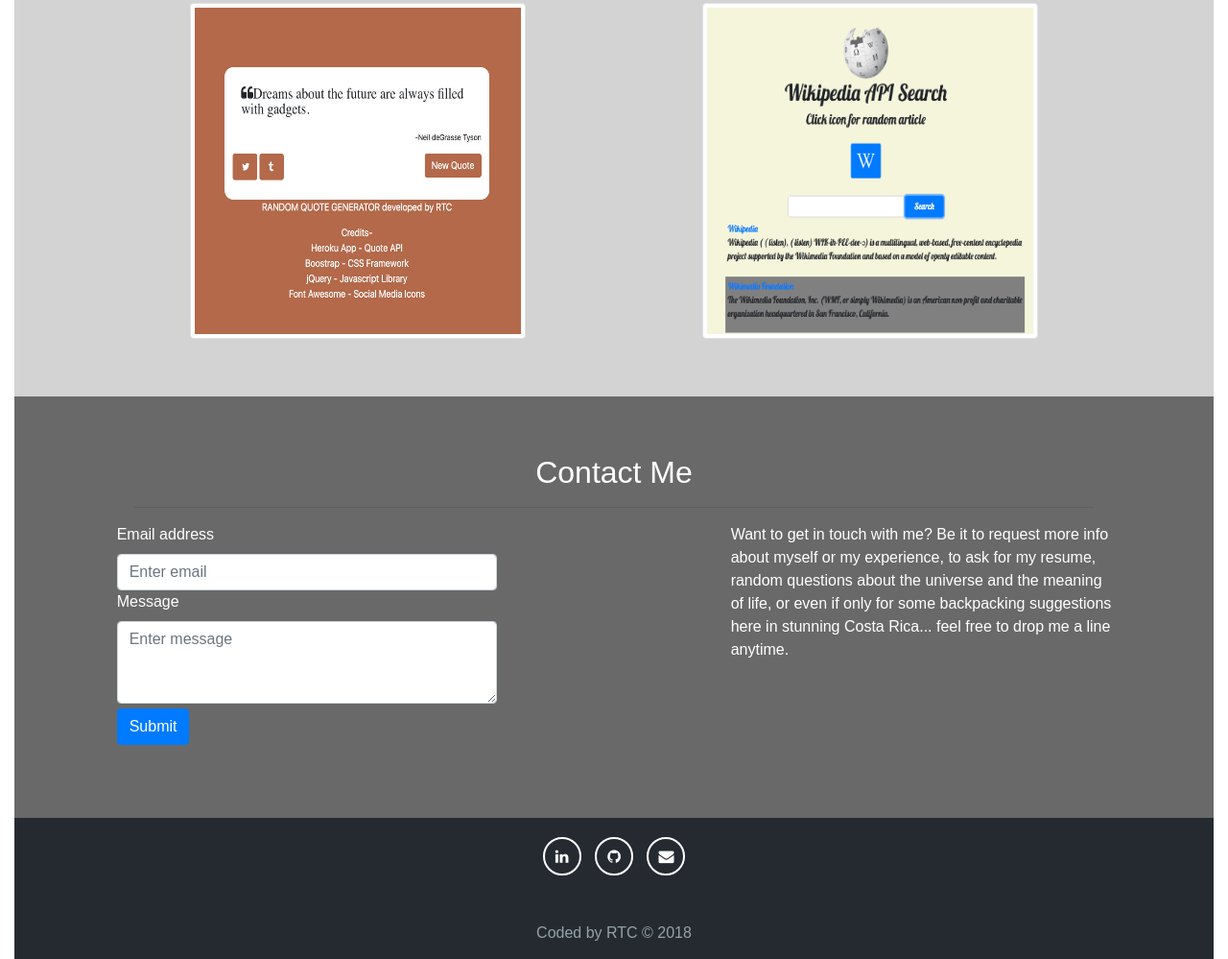
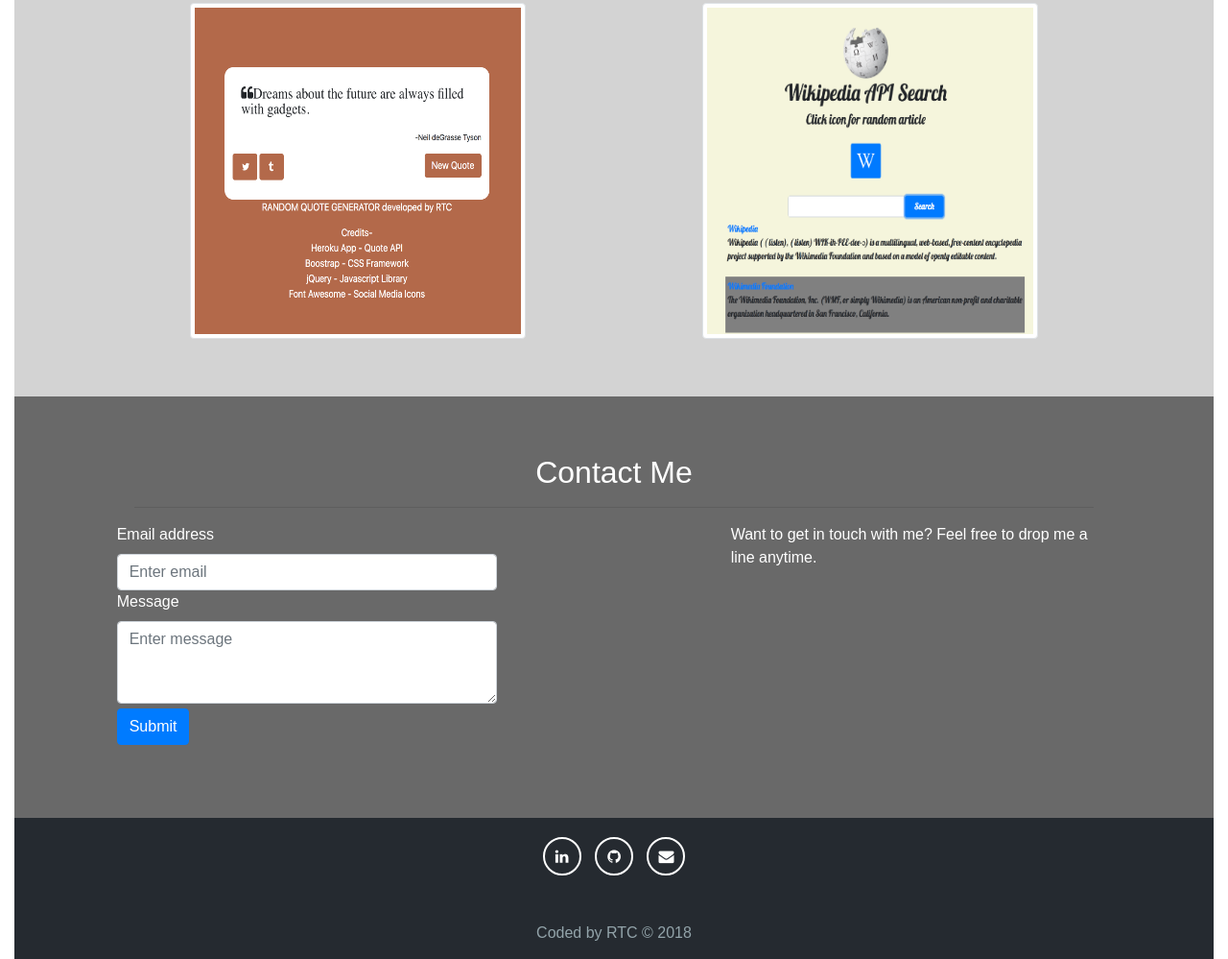
Before and after one commit to russelltchang/russelltchang.github.io, a plain HTML site: page index.html in a window 1280 px wide. Shown: the part 1583-2582 px from the top of the page at 96% size. Drawn offline with nearby package versions, Linux system fonts and the light colour scheme.

Commit message:
second commit

```diff
--- a/index.html
+++ b/index.html
@@ -159,7 +159,7 @@ $(document).ready(function (){
             <button type="submit" class="btn btn-primary" style="margin-top:5px">Submit</button>
           </div>
           <div class="col-lg-4 offset-lg-2">
-          <p>Want to get in touch with me? Be it to request more info about myself or my experience, to ask for my resume, random questions about the universe and the meaning of life, or even if only for some backpacking suggestions here in stunning Costa Rica... feel free to drop me a line anytime. </p>
+          <p>Want to get in touch with me?  Feel free to drop me a line anytime. </p>
           </div>
         </div>
       </form>
```
